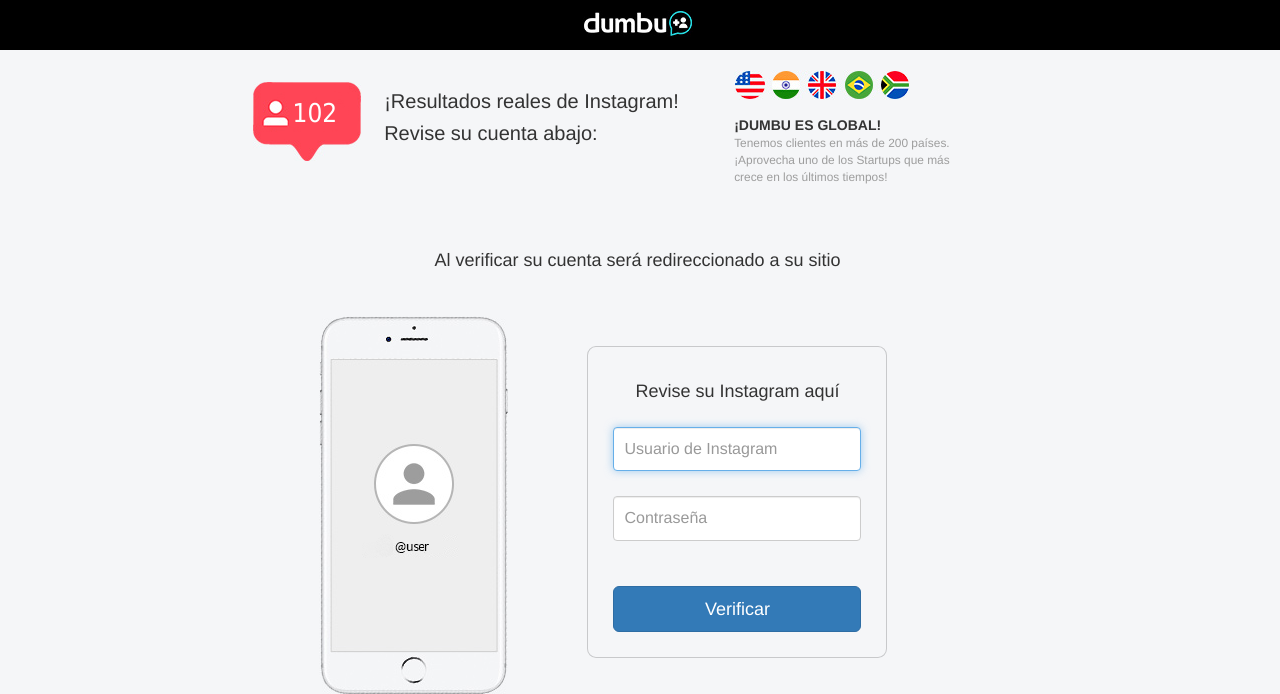
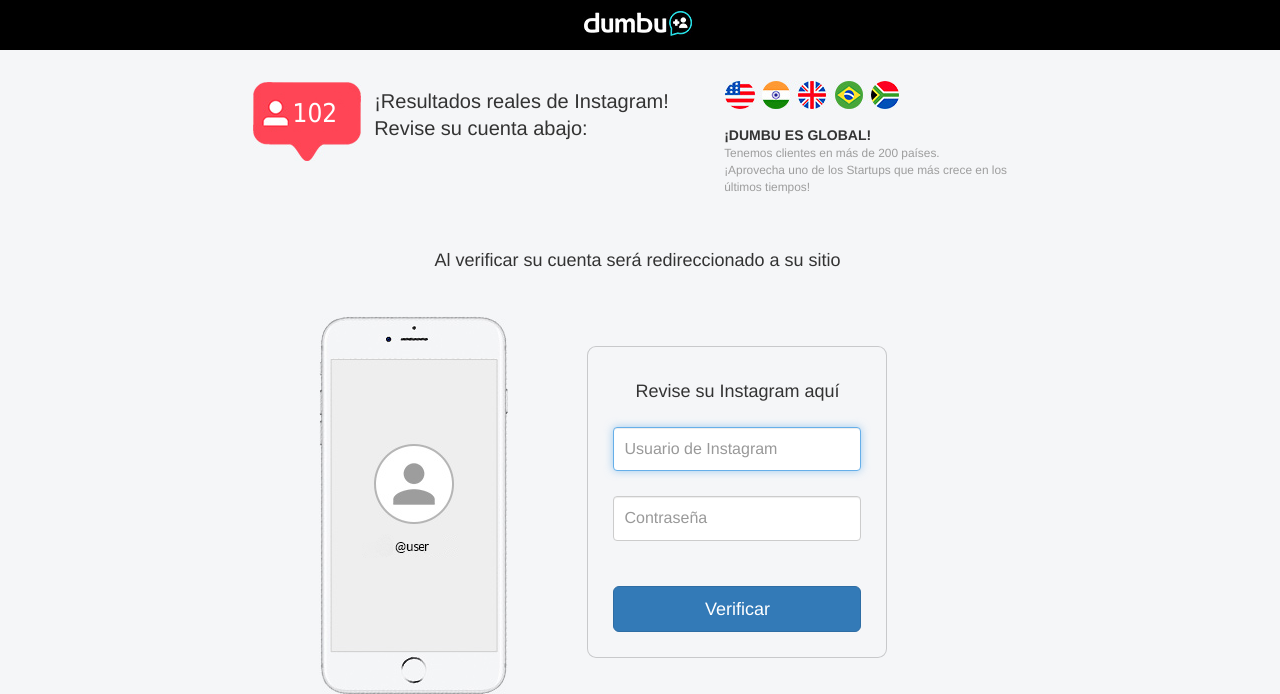
Before and after one commit to albertord84/landingpage, a PHP site: page / in a window 1280 px wide. Shown: the top 694 px of the page. Run offline with PHP 8.4, Linux system fonts and the light colour scheme.

Commit message:
ajustando el ancho de algunos elementos

```diff
--- a/web/css/custom.css
+++ b/web/css/custom.css
@@ -14,11 +14,27 @@ body {
   background-color: black;
 }
 
+.top-stripe .nav {
+  font-size: 12px;
+  color: #fff;
+  margin-top: -10px;
+  margin-right: -5px;
+}
+
+.top-stripe .nav a {
+  color: #7e7e7e;
+  text-transform: none;
+  text-decoration: none;
+}
+
 .top-header {
   max-width: 800px;
   margin-top: 0px;
   margin-left: auto;
   margin-right: auto;
+}
+
+.top-header .left {
 }
 
 .top-header .left .h4 {
@@ -28,7 +44,11 @@ body {
 
 .top-header .left .info {
   padding-top: 40px;
-  padding-left: 30px;
+  padding-left: 20px;
+}
+
+.top-header .left .info p {
+  margin-bottom: 5px;
 }
 
 .top-header .left .info-globe {
@@ -50,7 +70,8 @@ body {
 }
 
 .top-header .right {
-  padding: 20px 10px 20px 30px;
+  margin-top: 20px;
+  padding: 10px 10px 10px 20px;
 }
 
 .top-header .right p {
@@ -72,7 +93,7 @@ body {
 .middle-content.row {
   margin-top: 30px;
   margin-bottom: 30px;
-  padding: 5px;
+  padding: 5px 20px;
 }
 
 .middle-form {
--- a/web/index.php
+++ b/web/index.php
@@ -43,7 +43,7 @@
           </div>
         </div> <!-- end top left contents -->
 
-        <div class="right col-xs-8 col-sm-6 col-md-5 col-lg-4">
+        <div class="right col-xs-12 col-sm-6 col-md-5 col-lg-5">
           <p class="flags"><img src="img/flags.png" /></p>
           <p class="text-uppercase"><b>&iexcl;DUMBU es global!</b></p>
           <div class="small">
```
